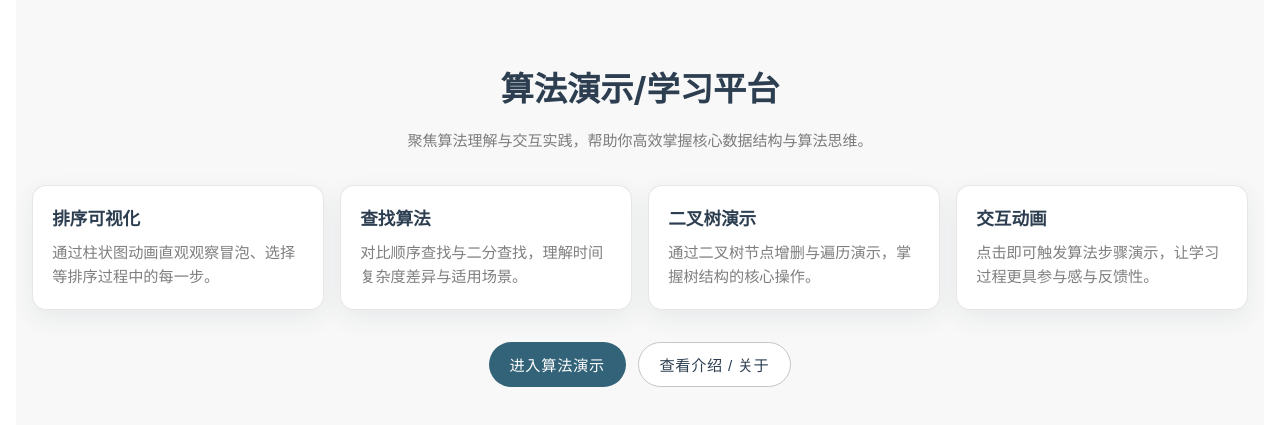
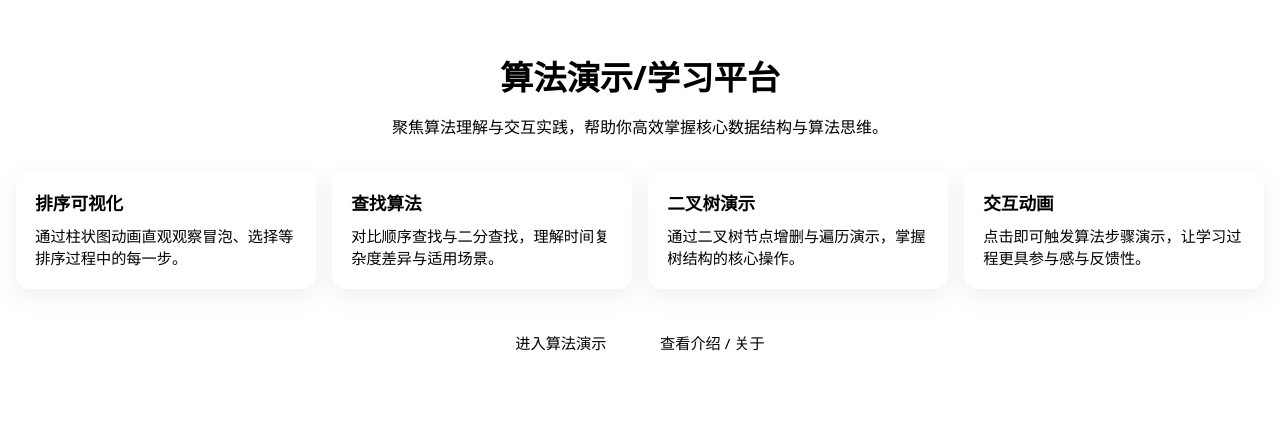
Before and after one commit to hingq/algorithm, a Vue app: page / in a window 1280 px wide. Shown: the part 175-600 px from the top of the page. Built offline with nearby package versions, Linux system fonts and the light colour scheme.

Commit message:
chore: add tailwind and postcss configuration

```diff
--- a/package.json
+++ b/package.json
@@ -23,6 +23,9 @@
     "eslint-plugin-vue": "^9.17.0",
     "unplugin-auto-import": "^0.17.5",
     "unplugin-vue-components": "^0.26.0",
-    "vite": "^5.0.10"
+    "vite": "^5.0.10",
+    "tailwindcss": "^3.4.17",
+    "postcss": "^8.4.49",
+    "autoprefixer": "^10.4.20"
   }
 }
--- /dev/null
+++ b/postcss.config.js
@@ -0,0 +1,6 @@
+export default {
+  plugins: {
+    tailwindcss: {},
+    autoprefixer: {}
+  }
+};
--- a/src/assets/main.css
+++ b/src/assets/main.css
@@ -1,25 +1,15 @@
+@tailwind base;
+@tailwind components;
+@tailwind utilities;
+
 @import './base.css';
 
-html {
-  overflow-x: hidden;
-}
+html,
+body,
 #app {
-  /* max-width: 1280px; */
-  margin: 0 auto;
-  padding: 1rem; /**基于html的font-size*/
-  font-weight: normal;
+  min-height: 100%;
 }
 
-a,
-.green {
-  text-decoration: none;
-  color: rgb(250, 250, 250);
-  transition: 0.4s;
-  padding: 3px;
+#app {
+  margin: 0 auto;
 }
-
-@media (hover: hover) {
-  a:hover {
-    background-color: hsla(160, 100%, 37%, 0.2);
-  }
-}
--- /dev/null
+++ b/tailwind.config.js
@@ -0,0 +1,9 @@
+/** @type {import('tailwindcss').Config} */
+export default {
+  darkMode: 'class',
+  content: ['./index.html', './src/**/*.{vue,js,ts,jsx,tsx}'],
+  theme: {
+    extend: {}
+  },
+  plugins: []
+};
```
